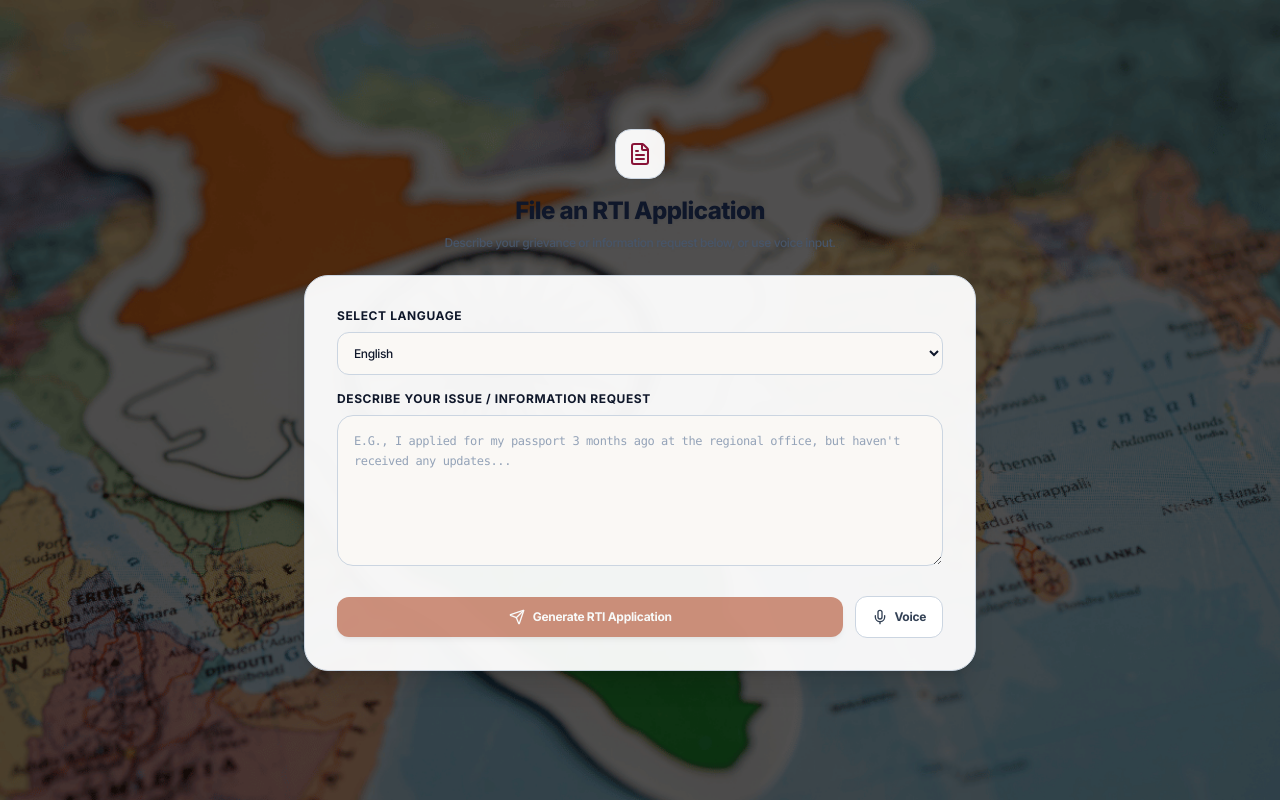
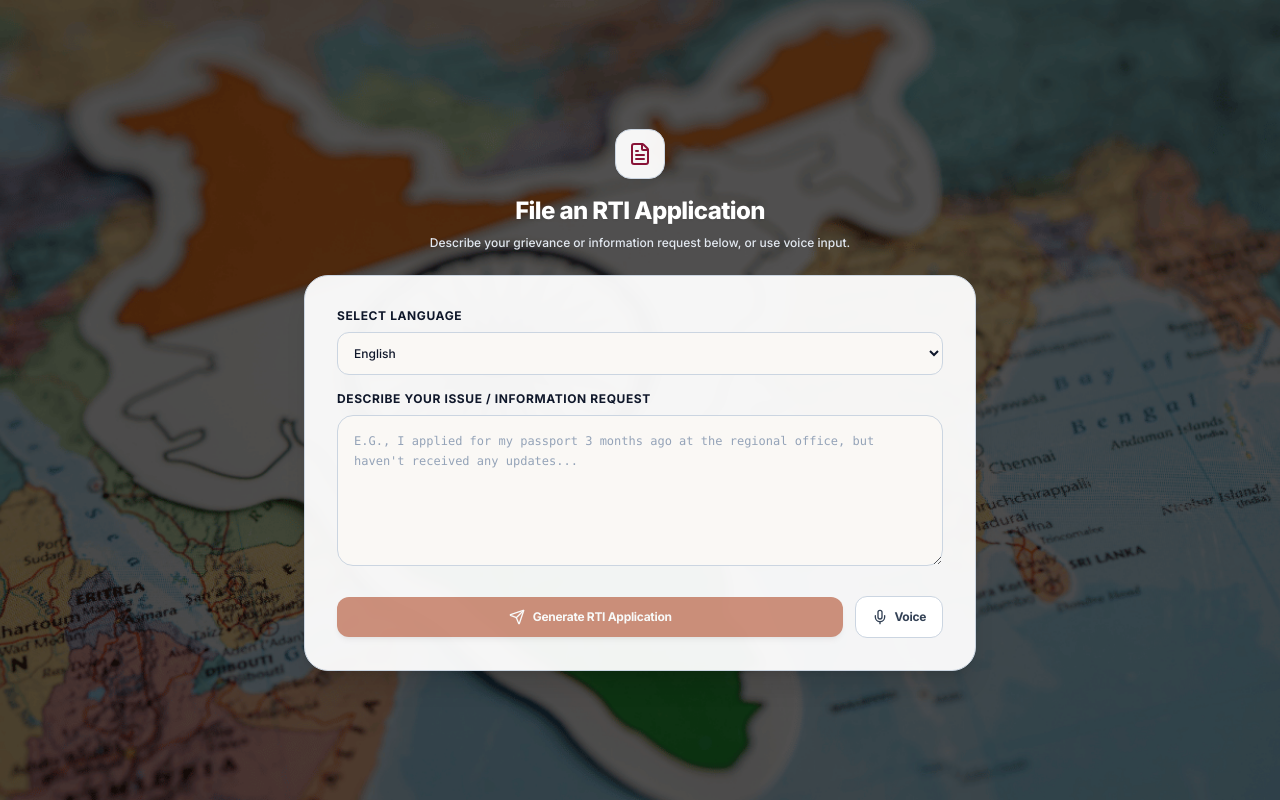
Before and after one commit to Manipal-Map/JanAdhikar-v2, a Next.js app: page /rti/intake in a window 1280 px wide. Built offline with nearby package versions, Linux system fonts and the light colour scheme; no server answers.

Commit message:
Change text color and background in page component

```diff
--- a/app/rti/intake/page.tsx
+++ b/app/rti/intake/page.tsx
@@ -77,7 +77,7 @@ export default function RTIIntakePage() {
 
   return (
     <main
-      className="min-h-screen py-12 px-4 sm:px-6 flex items-center justify-center bg-cover bg-center bg-no-repeat relative text-ashoka-navy font-sans tracking-tight"
+      className="min-h-screen py-12 px-4 sm:px-6 flex items-center justify-center bg-cover bg-center bg-no-repeat relative text-slate-200"
       style={{ backgroundImage: "url('/bg.image.png')" }}
     >
       <div className="max-w-2xl w-full space-y-6 relative z-10">
@@ -85,8 +85,8 @@ export default function RTIIntakePage() {
           <div className="inline-flex items-center justify-center p-3 bg-white/95 text-court-maroon rounded-2xl mb-2 shadow-sm border border-slate-300">
             <FileText size={24} />
           </div>
-          <h1 className="text-2xl font-extrabold text-ashoka-navy drop-shadow-sm tracking-tight">File an RTI Application</h1>
-          <p className="text-xs text-slate-600 font-medium drop-shadow-sm">
+          <h1 className="text-2xl font-extrabold text-white drop-shadow-sm tracking-tight">File an RTI Application</h1>
+          <p className="text-xs text-slate-200 font-medium drop-shadow-sm">
             Describe your grievance or information request below, or use voice input.
           </p>
         </div>
```
